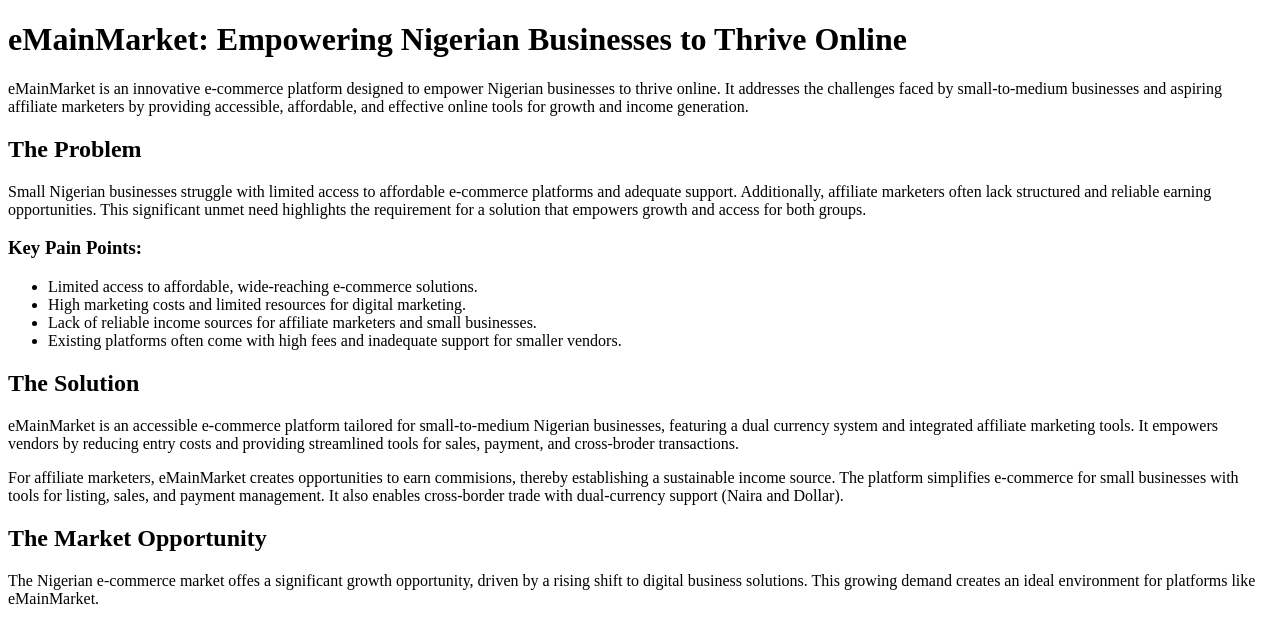
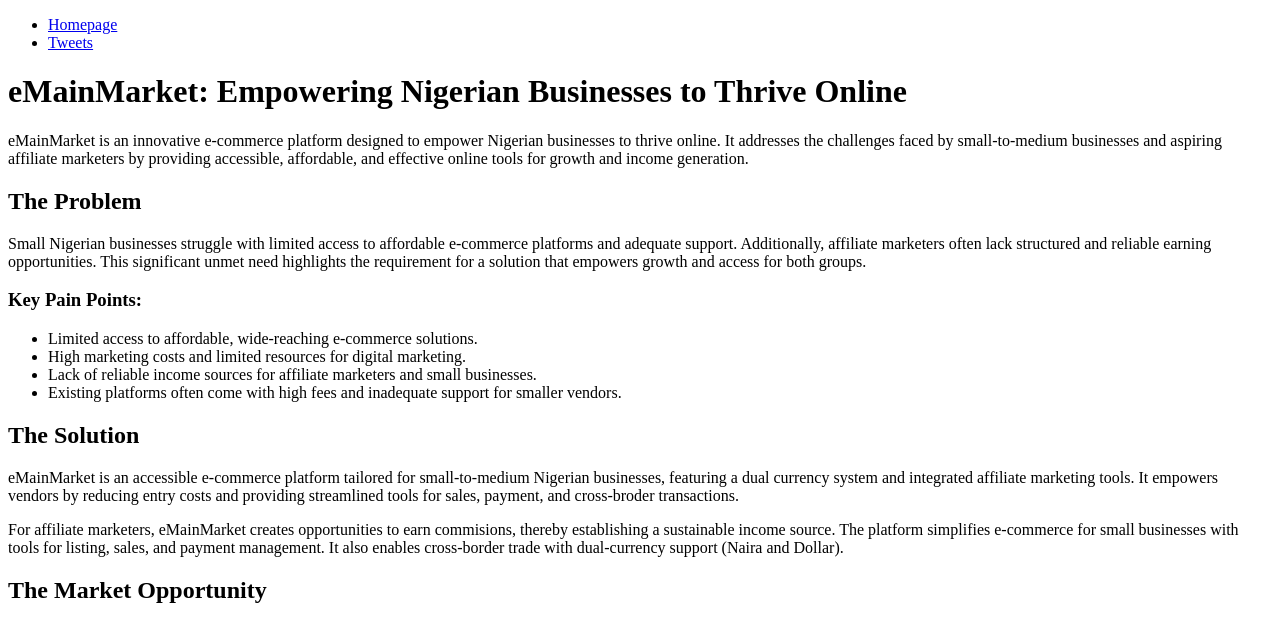
Before and after one commit to divineanekwe/My_First_Portfolio, a plain HTML site: page html_basic/index.html in a window 1280 px wide. Shown: the top 621 px of the page. Drawn offline with Linux system fonts and the light colour scheme.

Commit message:
refactor: html_basic/index.html - Add consistent header navigation

```diff
--- a/html_basic/index.html
+++ b/html_basic/index.html
@@ -6,6 +6,12 @@
 </head>
 <body>
     <header>
+        <nav>
+            <ul>
+                <li><a href="index.html">Homepage</a></li>
+                <li><a href="tweets.html">Tweets</a></li>
+            </ul>
+        </nav>
         <h1>eMainMarket: Empowering Nigerian Businesses to Thrive Online</h1>
         <p>eMainMarket is an innovative e-commerce platform designed to empower Nigerian businesses to thrive online. It addresses the challenges faced by small-to-medium businesses and aspiring affiliate marketers by providing accessible, affordable, and effective online tools for growth and income generation.</p>
     </header>
```
